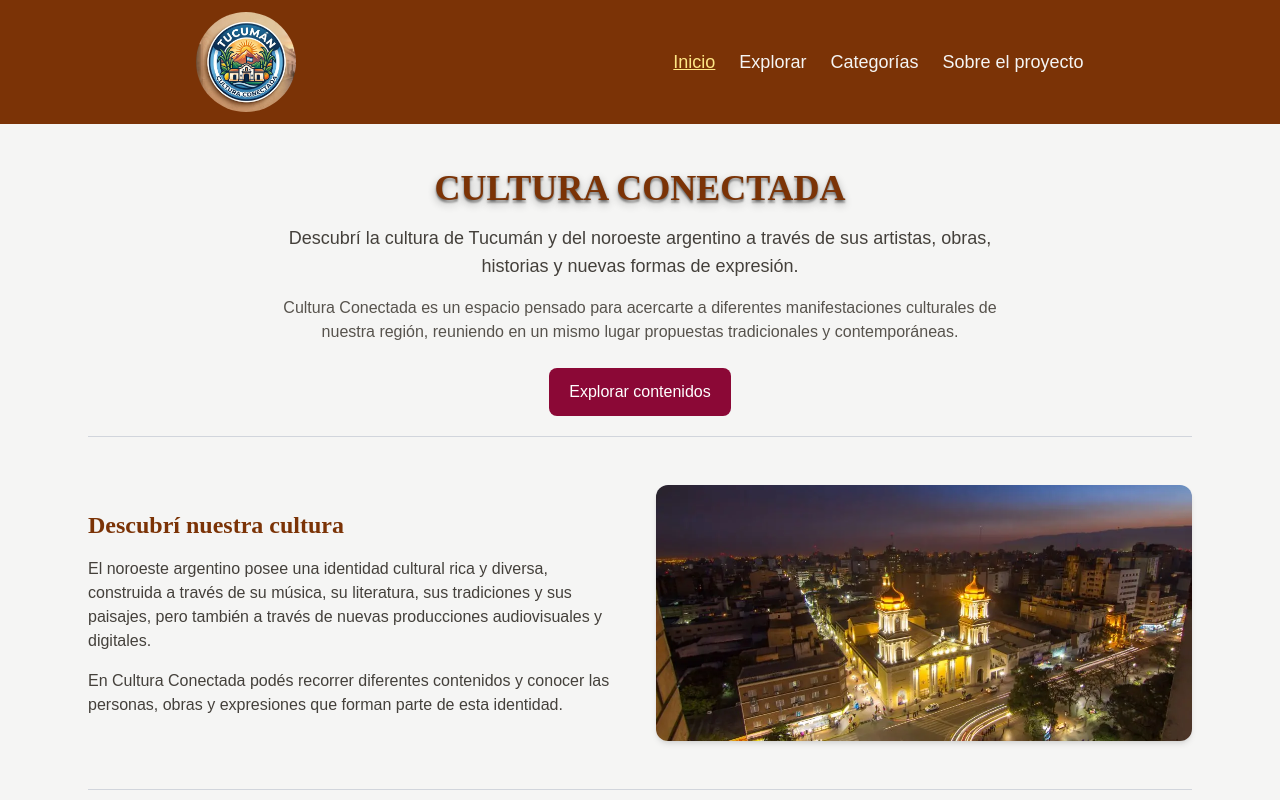
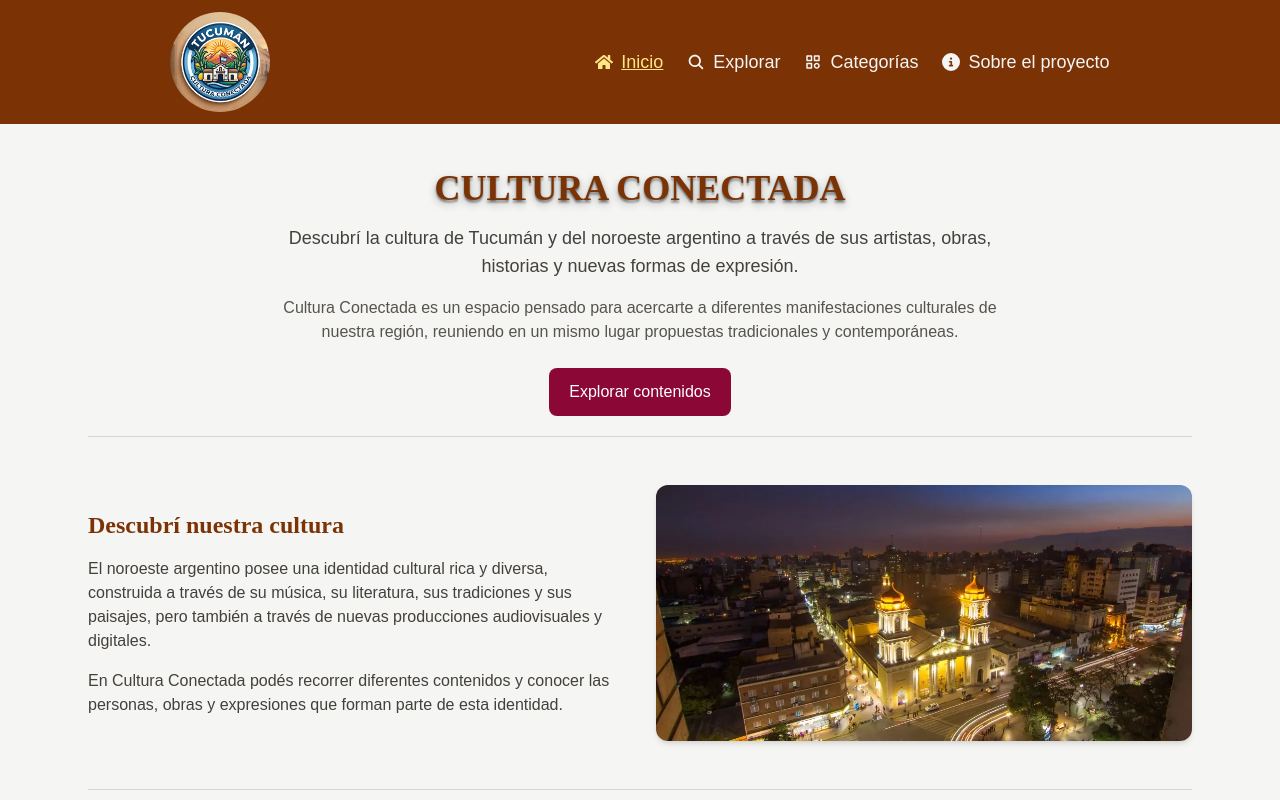
Before and after one commit to ccast89/cultura-conectada, a React (Vite) app: page / in a window 1280 px wide. Shown: the top 800 px of the page. Built offline with nearby package versions, Linux system fonts and the light colour scheme; sample sign-in values are in the browser's storage.

Commit message:
Se agregan iconos al nav

```diff
--- a/src/components/Navbar.jsx
+++ b/src/components/Navbar.jsx
@@ -1,22 +1,30 @@
 import { Link, NavLink } from "react-router";
+import { FaHome } from "react-icons/fa";
+import { IoSearch } from "react-icons/io5";
+import { BiCategory } from "react-icons/bi";
+import { FaCircleInfo } from "react-icons/fa6";
 
 const Navbar = () => {
   const listMenu = [
     {
       text: "Inicio",
       path: "/",
+      icono: <FaHome />,
     },
     {
       text: "Explorar",
       path: "/explorar",
+      icono: <IoSearch />,
     },
     {
       text: "Categorías",
       path: "/categorias",
+      icono: <BiCategory />,
     },
     {
       text: "Sobre el proyecto",
       path: "/sobre",
+      icono: <FaCircleInfo />,
     },
   ];
   return (
@@ -38,9 +46,12 @@ const Navbar = () => {
                   <NavLink
                     to={item.path}
                     className={({ isActive }) =>
-                      isActive ? "text-amber-200 underline" : "text-stone-100"
+                      isActive
+                        ? "text-amber-200 underline flex items-center gap-2"
+                        : "text-stone-100 flex items-center gap-2"
                     }
                   >
+                    {item.icono}
                     {item.text}
                   </NavLink>
                 </li>
```
